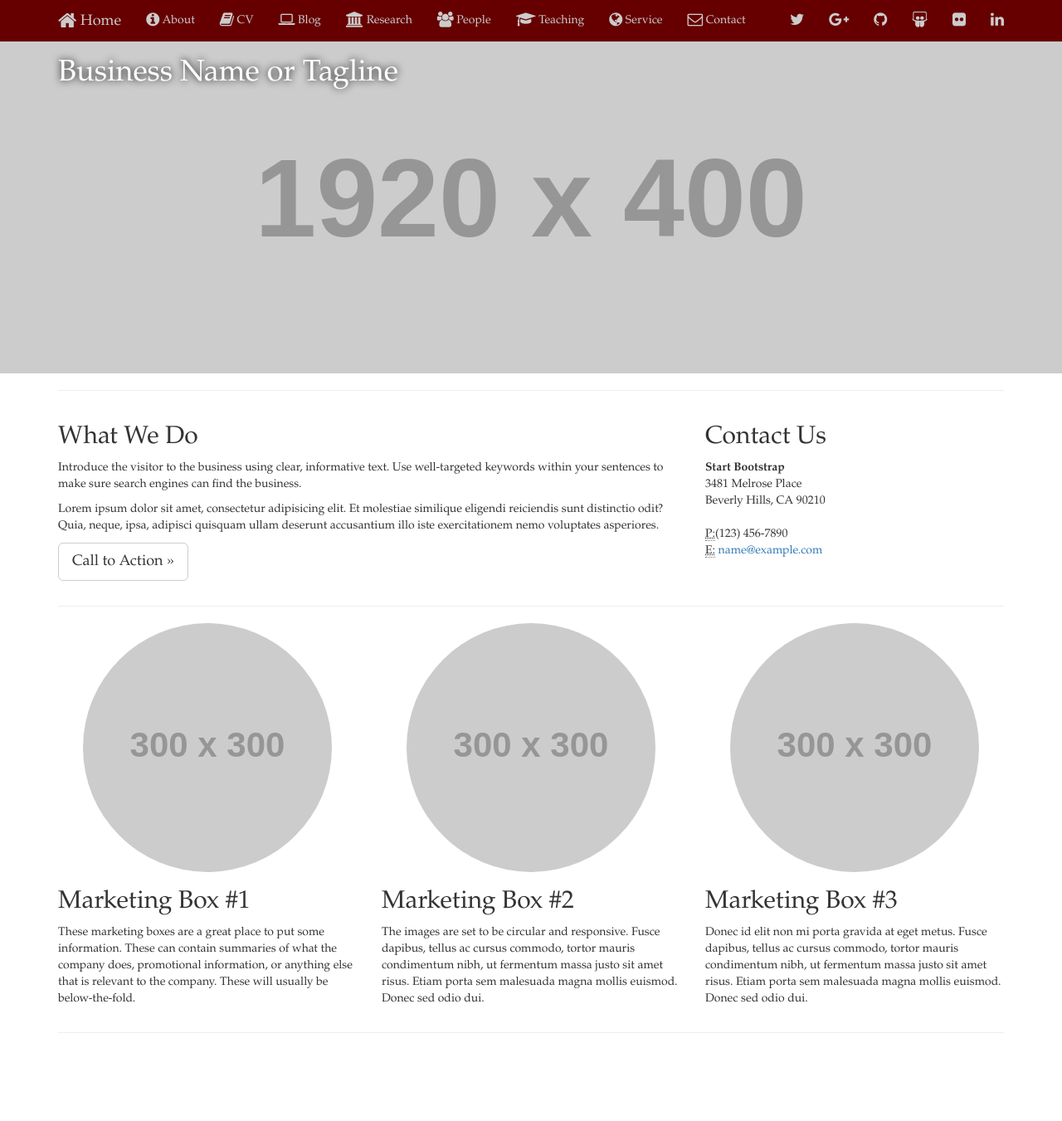
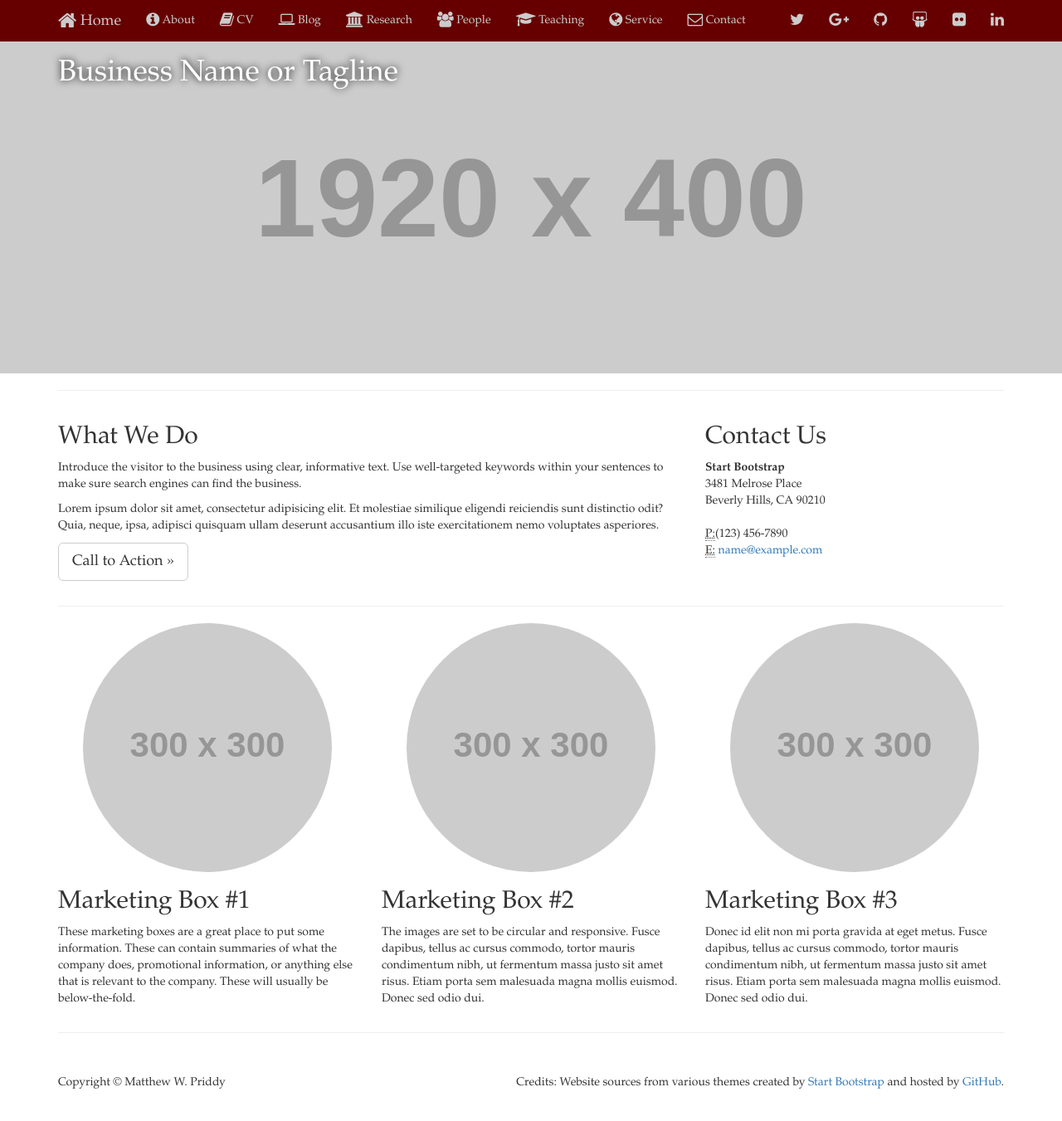
Before and after one commit to mwpriddy/mwpriddy.github.io, a Jekyll site: the page built from index.html, in a window 1280 px wide and 1365 px high. Shown: the top 1351 px of the window at 83% size. Built offline with Jekyll 4.4.1, drawn with Linux system fonts in a browser that asks for light colours; nearby versions of some CDN libraries.

Commit message:
update copyright footer

```diff
--- a/_layouts/default-business-frontpage-home.html
+++ b/_layouts/default-business-frontpage-home.html
@@ -103,7 +103,15 @@
         <hr>
 
         <!-- Footer -->
-        {% include copyright.html %}
+        <footer>
+            <div class="row">
+                <div class="col-lg-12">
+                    <span style="float: left;">Copyright &copy; Matthew W. Priddy</span>
+                    <span style="float: right;">Credits: Website sources from various themes created by  <a target="_blank" href="http://startbootstrap.com">Start Bootstrap</a> and hosted by <a target="_blank" href="http://github.com">GitHub</a>.</span>
+                </div>
+            </div>
+            <!-- /.row -->
+        </footer>
 
     </div>
     <!-- /.container -->
```
